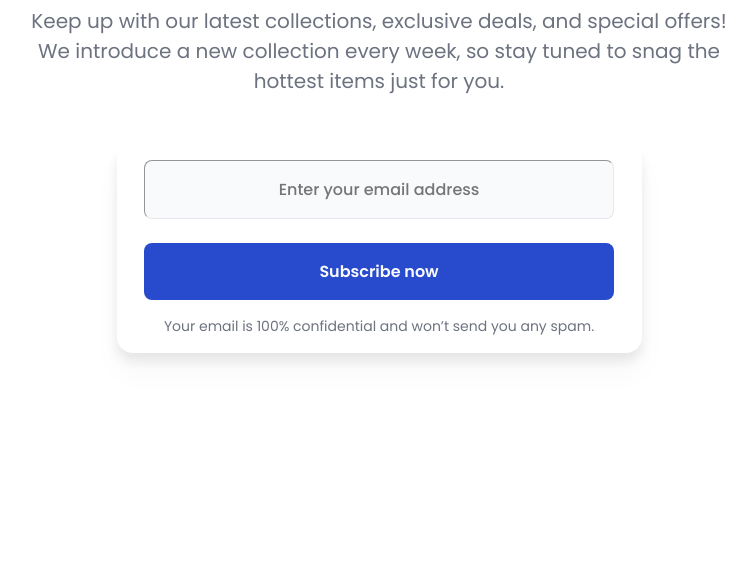
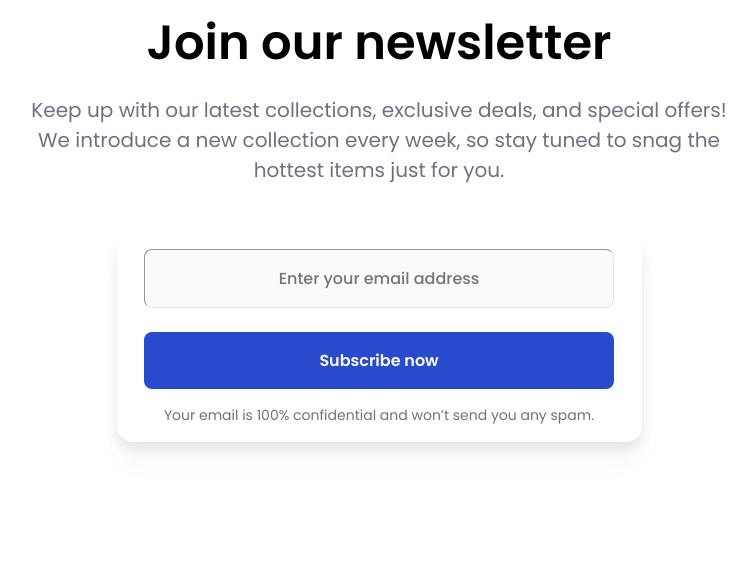
Before and after one commit to Srivatsava1999/dev_challenges, a plain HTML site: page devchallenges3/index.html in a window 1280 px wide. Shown: the part 232-800 px from the top of the page, without its empty margins (261-1017 px from the left). Drawn offline with nearby package versions, Linux system fonts and the light colour scheme.

Commit message:
made small changes to css file and html file of devchallenges3

```diff
--- a/devchallenges3/devchallenges3.css
+++ b/devchallenges3/devchallenges3.css
@@ -9,7 +9,7 @@
 body{
     display: grid;
     place-items: center;
-    margin-top: 75px;
+    margin-top: 164px;
 }
 form{
     display: grid;
```
Also changed, not shown: devchallenges3/index.html (+0 -9 lines).
